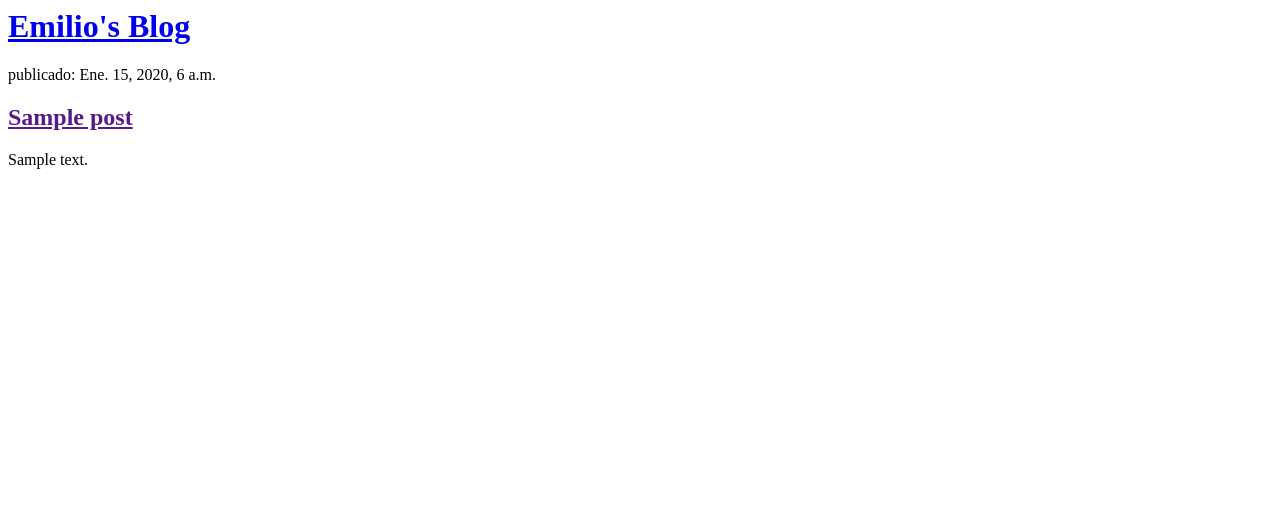
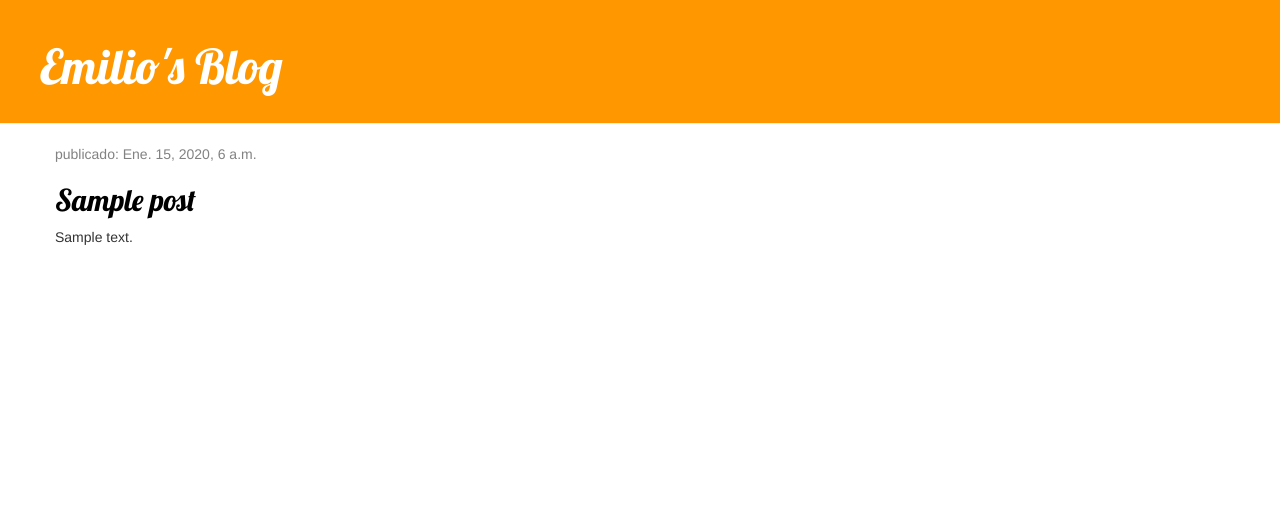
Before and after one commit to emilioferreyra/emilios_page, a Django app: page / in a window 1280 px wide. Shown: the top 517 px of the page. Run offline with Django 3.2, Linux system fonts and the light colour scheme; tables that the repository leaves empty hold one stand-in row (values such as "Sample post"); some libraries are stand-ins or nearby versions.

Commit message:
mejorar plantilla de post_list

```diff
--- a/src/blog/templates/blog/post_list.html
+++ b/src/blog/templates/blog/post_list.html
@@ -1,20 +1,33 @@
+{% load static %}
+
 <html>
     <head>
         <title>Emilio's blog</title>
+        <link rel="stylesheet" href="//maxcdn.bootstrapcdn.com/bootstrap/3.2.0/css/bootstrap.min.css">
+        <link rel="stylesheet" href="//maxcdn.bootstrapcdn.com/bootstrap/3.2.0/css/bootstrap-theme.min.css">
+        <link href="//fonts.googleapis.com/css?family=Lobster&subset=latin,latin-ext" rel="stylesheet" type="text/css">
+        <link rel="stylesheet" href="{% static 'css/blog.css' %}">
     </head>
     <body>
-        <div>
+        <div class="page-header">
             <h1><a href="/">Emilio's Blog</a></h1>
         </div>
 
-        <div>
-            {% for post in posts %}
-            <div>
-                <p> publicado: {{ post.published_date }}</p>
-                <h2><a href="">{{ post.title }}</a></h2>
-                <p>{{ post.text|linebreaksbr }}</p>
+        <div class="content container">
+            <div class="row">
+                <div class="col-md-8">
+                    {% for post in posts %}
+                        <div class="post">
+                            <div class="date">
+                                <p>publicado: {{ post.published_date }}</p>
+                            </div>
+                            <h2><a href="">{{ post.title }}</a></h2>
+                            <p>{{ post.text|linebreaksbr }}</p>
+                        </div>
+                    {% endfor %}
+                </div>
             </div>
-            {% endfor %}
         </div>
+
     </body>
 </html>
```
